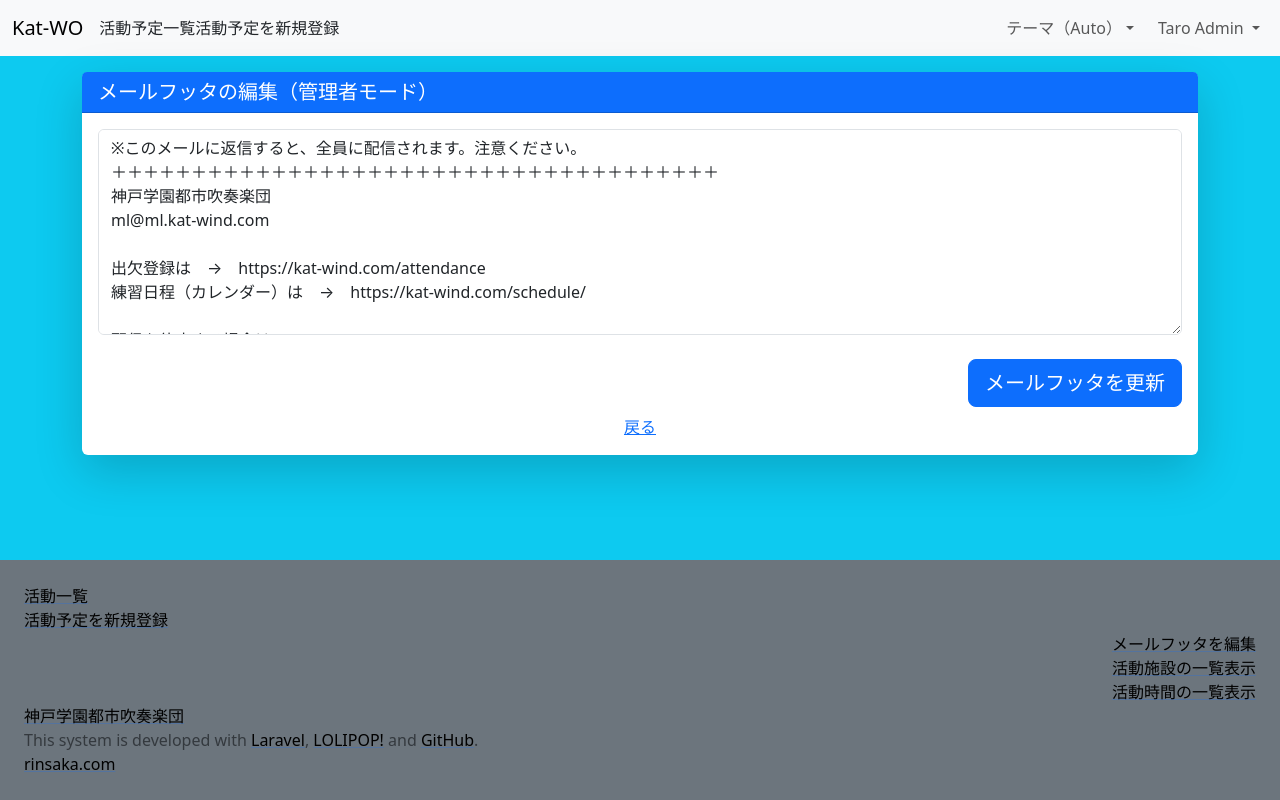
After one commit to rinsaka/katwo-attendance-2026, a Laravel app: page /admin/mailinfo in a window 1280 px wide. The commit adds this page. Run offline with Laravel 12, Linux system fonts and the light colour scheme; a user stored in the database is signed in; data comes from the database, SQL or seed files in the repository; parts of the project's set-up code (start-up, migrations or seed data) failed here and were passed over.

Commit message:
admin edit mailinfo

```diff
--- a/app/Http/Controllers/Admin/MailinfoController.php
+++ b/app/Http/Controllers/Admin/MailinfoController.php
@@ -5,7 +5,28 @@ namespace App\Http\Controllers\Admin;
 use App\Http\Controllers\Controller;
 use Illuminate\Http\Request;
 
+use App\Models\Mailinfo;
+
+
 class MailinfoController extends Controller
 {
-    //
+    public function edit()
+    {
+        // dd("edit mailinfo");
+        $mailinfo = Mailinfo::where('key', '=', 'signiture')
+                        ->first();
+        if (!$mailinfo) {
+            $mailinfo = new Mailinfo();
+            $mailinfo->key = 'signiture';
+            $mailinfo->mailinfo = 'メールフッタをここに';
+            $mailinfo->save();
+        }
+        return view('admin.mailinfo.edit')
+                ->with('mailinfo', $mailinfo);
+    }
+
+    public function update(Request $request)
+    {
+        dd("update mailinfo", $request);
+    }
 }
--- /dev/null
+++ b/resources/views/admin/mailinfo/edit.blade.php
@@ -0,0 +1,45 @@
+@extends('layouts.admin-2027')
+
+@section('content')
+
+<main class="container-md">
+    @include('layouts.flash')
+
+    <div class="card my-3 border-0 shadow-lg">
+        <div class="card-header bg-primary text-white h5 mb-0">
+            メールフッタの編集（管理者モード）
+        </div>
+        <div class="card-body">
+
+            <form method="post" action="{{ route('admin.update_mailinfo') }}" enctype='multipart/form-data'>
+                {{ csrf_field() }}
+                {{ method_field('patch') }}
+
+                <input type="hidden" name="id" value="{{ $mailinfo->id }}">
+                <input type="hidden" name="key" value="{{ $mailinfo->key }}">
+
+                <p>
+                    <textarea name="mailinfo" placeholder="メールに付けるフッタをここに入力して下さい" rows="8" class="form-control">{{ $mailinfo->mailinfo }}</textarea>
+                    @if ($errors->has('mailinfo'))
+                        <span class="error">{{ $errors->first('mailinfo') }}</span>
+                    @endif
+                </p>
+
+                <div class="d-grid d-sm-flex justify-content-sm-end gap-2 mt-4">
+                    <button type="submit" class="btn btn-primary btn-lg">
+                        メールフッタを更新
+                    </button>
+                </div>
+                <!-- テキストリンク（中央寄せ） -->
+                <p class="text-center mt-2 mb-0">
+                    <a href="{{ route('admin.dashboard') }}">戻る</a>
+                </p>
+            </form>
+
+
+        </div>
+    </div>
+
+</main>
+
+@endsection
--- a/resources/views/layouts/admin-2027.blade.php
+++ b/resources/views/layouts/admin-2027.blade.php
@@ -143,9 +143,9 @@
     </div>
 
     <div class="text-end">
-        {{-- <a href="{{ action('Admin\MailinfosController@edit') }}" class="link-body-emphasis link-underline link-underline-opacity-25 link-underline-opacity-100-hove"> --}}
+        <a href="{{ route('admin.mailinfo_edit') }}" class="link-body-emphasis link-underline link-underline-opacity-25 link-underline-opacity-100-hove">
             メールフッタを編集
-        {{-- </a> --}}
+        </a>
     </div>
 
     <div class="text-end">
--- a/routes/admin.php
+++ b/routes/admin.php
@@ -5,6 +5,7 @@ use App\Http\Controllers\Admin\DashboardController;
 use App\Http\Controllers\Admin\PlaceController;
 use App\Http\Controllers\Admin\TimeController;
 use App\Http\Controllers\Admin\PasswordController;
+use App\Http\Controllers\Admin\MailinfoController;
 use App\Http\Controllers\Admin\LoginController;
 
 // // Admin 認証不要
@@ -55,6 +56,9 @@ Route::middleware('auth:admin')->prefix('admin')->group(function () {
     Route::patch('/userpassword', [PasswordController::class, 'userpasswd_update'])->name('admin.userpasswd_update');
 
 
-    // Route::get('mailinfo', 'Admin\MailinfosController@edit');
-    // Route::post('mailinfo', 'Admin\MailinfosController@update')->name('admin.mailinfo');
+    // Route::get('mailinfo', 'Admin\MailinfosController@edit')->name('admin.edit_mailinfo');
+    // Route::post('mailinfo', 'Admin\MailinfosController@update')->name('admin.update_mailinfo');
+
+    Route::get('/mailinfo', [MailinfoController::class, 'edit'])->name('admin.mailinfo_edit');
+    Route::patch('/mailinfo', [MailinfoController::class, 'update'])->name('admin.update_mailinfo');
 });
```
